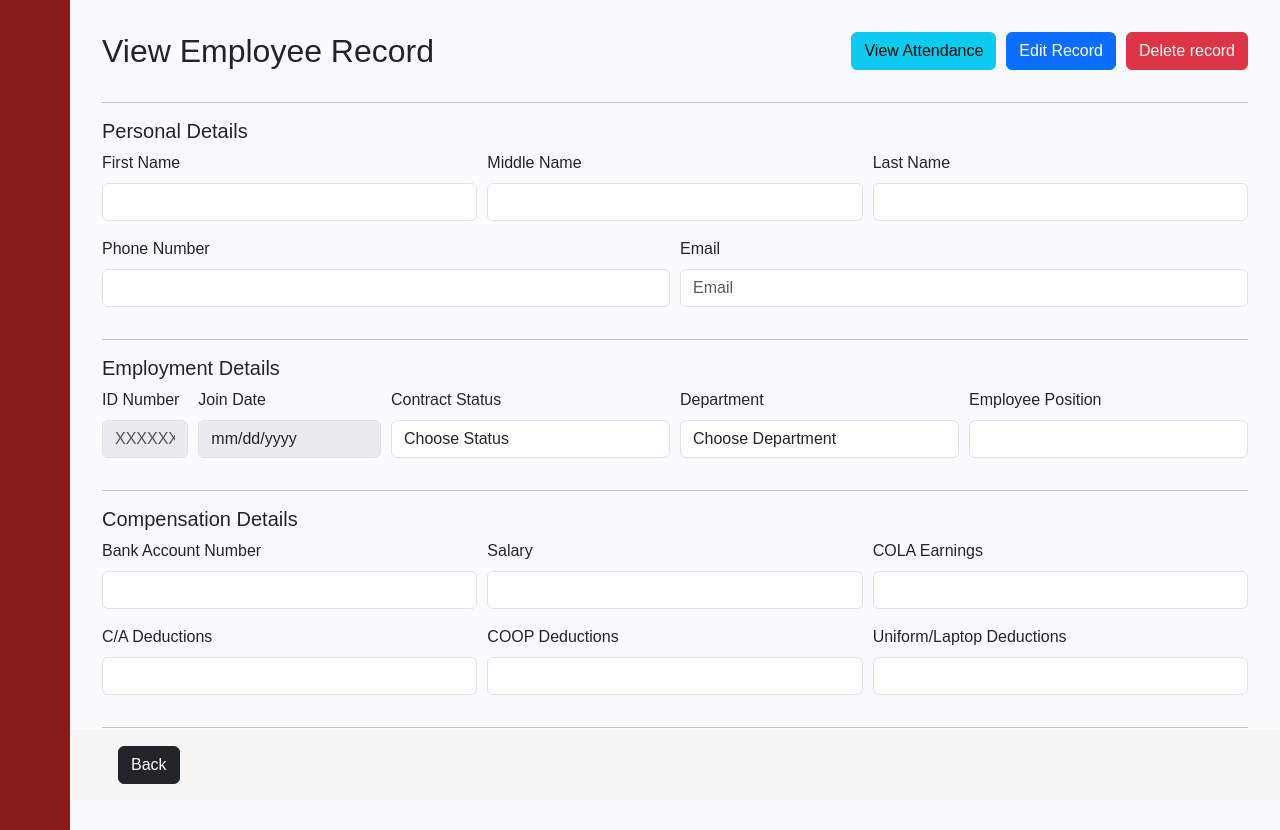
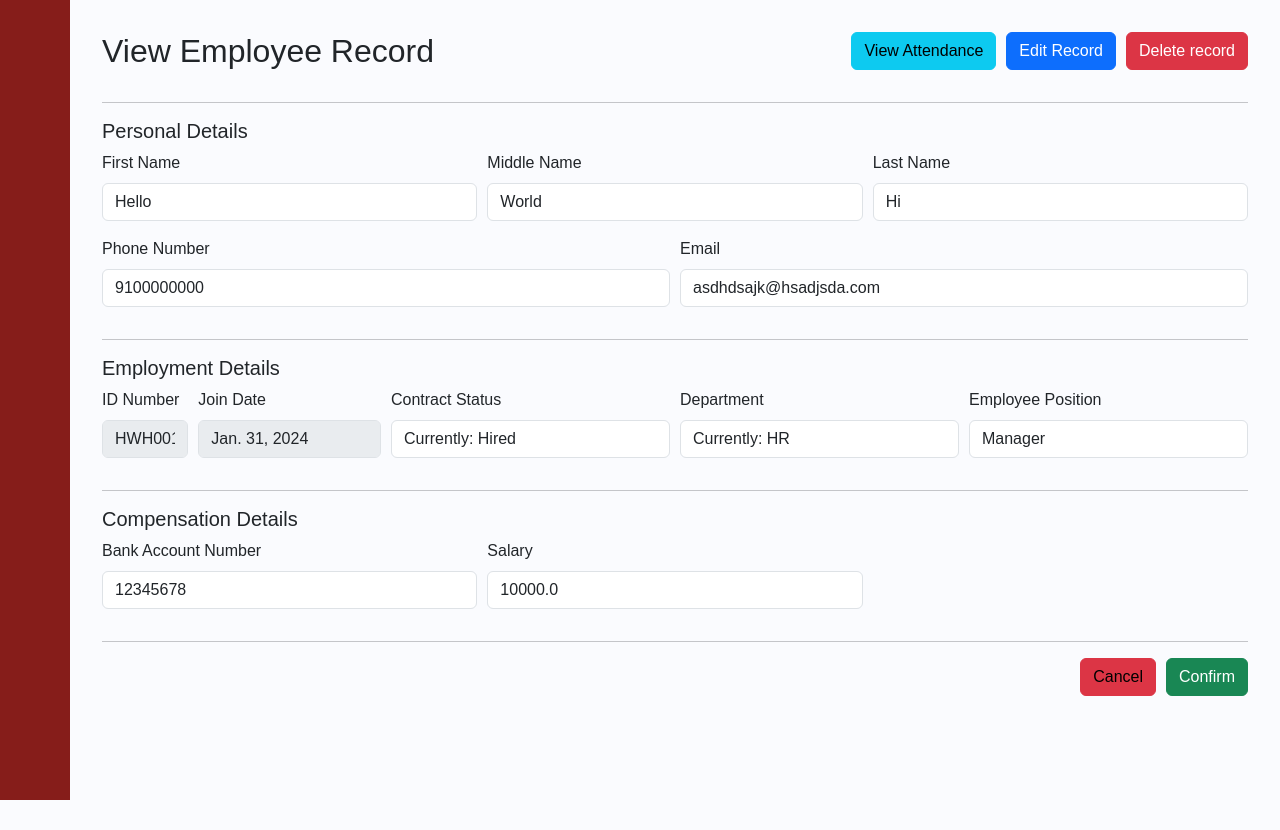
Before and after one commit to Auresan/MSYS42PayRoll, a Django app: a page that uses shpayrollappv2/shpayrollappv2/payrollapp/templates/payrollapp/employee_info.html in a window 1280 px wide. After the commit the page ends 800 px from the top, so only its background shows below. Run offline with Django 4.2, Linux system fonts and the light colour scheme; data comes from the database, SQL or seed files in the repository; both versions use the stored data as it was after the commit; some libraries are stand-ins or nearby versions; some web fonts are replaced.

Commit message:
Fixed Edit page
Again, please remember to name the HTML tags. The code searches for a name not ID

```diff
--- a/shpayrollappv2/shpayrollappv2/payrollapp/templates/payrollapp/employee_database.html
+++ b/shpayrollappv2/shpayrollappv2/payrollapp/templates/payrollapp/employee_database.html
@@ -26,9 +26,14 @@
             </ul>
         </div>
     </div>
+
     <div class="content">
         <h2>Employee Database</h2>
+
         <div style="overflow-x:auto;">
+          {% for message in messages %}
+          <p{% if message.tags %} class="{{ message.tags }}"{% endif %}>{{ message }}</p>
+          {% endfor %}
             <table id="posts">
                 <thead>
                     <tr>
--- a/shpayrollappv2/shpayrollappv2/payrollapp/templates/payrollapp/employee_info.html
+++ b/shpayrollappv2/shpayrollappv2/payrollapp/templates/payrollapp/employee_info.html
@@ -14,28 +14,31 @@
         </div>
     </div>
     <hr>
-    <form>
+    {% for message in messages %}
+            <p{% if message.tags %} class="{{ message.tags }}"{% endif %}>{{ message }}</p>
+    {% endfor %}
+    <form method="POST" action="#">{% csrf_token %}
         <h5> Personal Details </h5>
         <div class="form-row">
           <div class="form-group col-md-4">
             <label for="inputFstName">First Name</label>
-            <input type="text" class="form-control" id="inputFstName" placeholder="" >
+            <input type="text" class="form-control" id="inputFstName" name="inputFstName"value="{{a.First_name}}">
           </div>
           <div class="form-group col-md-4">
             <label for="inputMidName">Middle Name</label>
-            <input type="text" class="form-control" id="inputMidName" placeholder="">
+            <input type="text" class="form-control" id="inputMidName" name="inputMidName" value="{{a.Middle_name}}">
           </div>
           <div class="form-group col-md-4">
             <label for="inputLtName">Last Name</label>
-            <input type="text" class="form-control" id="inputLtName" placeholder="">
+            <input type="text" class="form-control" id="inputLtName" name="inputLtName" value="{{a.Last_name}}">
           </div>
           <div class="form-group col-md-6">
             <label for="inputPhone">Phone Number</label>
-            <input type="text" class="form-control" id="inputPhone" placeholder="">
+            <input type="number" class="form-control" id="inputPhone" name="inputPhone" value="{{a.Phone_Number}}">
           </div>
           <div class="form-group col-md-6">
             <label for="inputEmail4">Email</label>
-            <input type="email" class="form-control" id="inputEmail4" placeholder="Email">
+            <input type="email" class="form-control" id="inputEmail4" name="inputEmail4" value="{{a.Email}}"">
           </div>
         </div>
         <hr>
@@ -44,34 +47,35 @@
         <div class="form-row">
             <div class="form-group col-md-1">
                 <label for="inputID">ID Number</label>
-                <input type="text" class="form-control" id="inputID" placeholder="XXXXXX" readonly>
+                <input type="text" class="form-control" id="inputID" name="inputID" value="{{a.id_number}}" readonly>
             </div>
             <div class="form-group col-md-2">
                 <label for="inputJoinDate">Join Date</label>
-                <input type="date" class="form-control" id="inputJoinDate" placeholder="XXXXXX" readonly>
+                <input type="text" class="form-control" id="inputJoinDate" name="inputJoinDate" placeholder="{{a.Join_Date}}" value="{{a.Join_Date}}" readonly>
             </div>
             <div class="form-group col-md-3">
                 <label for="inputEmpStat">Contract Status</label>
-                <select id="inputEmpStat" class="form-control">
-                  <option selected>Choose Status</option>
-                  <option>1</option>
-                  <option>2</option>
-                  <option>3</option>
+                <select id="inputEmpStat" name="inputEmpStat" class="form-control">
+                  <option selected value="{{a.Status}}">Currently: {{a.Status}}</option>
+                  <option value="Hired">Hired</option>
+                  <option value="Terminated">Terminated</option>
+                  <option value="On Leave">On Leave</option>
                 </select>
             </div>
             <div class="form-group col-md-3">
                 <label for="inputDept">Department</label>
-                <select id="inputDept" class="form-control">
-                  <option selected>Choose Department</option>
-                  <option>1</option>
-                  <option>2</option>
-                  <option>3</option>
+                <select id="inputDept" name="inputDept" class="form-control">
+                  <option selected value="{{a.Department}}">Currently: {{a.Department}}</option>
+                  <option value="HR">HR</option>
+                  <option value="IT">IT</option>
+                  <option value="Sales">Sales</option>
+                  <option value="Accounting">Accounting</option>
                 </select>
             </div>
 
             <div class="form-group col-md-3">
                 <label for="inputPosition">Employee Position</label>
-                <input type="text" class="form-control" id="inputPosition" placeholder="">
+                <input type="text" class="form-control" id="inputPosition" name="inputPosition" value="{{a.Role}}">
             </div>
 
         </div>
@@ -81,13 +85,13 @@
         <div class="form-row">
             <div class="form-group col-md-4">
                 <label for="inputBankAccNo">Bank Account Number</label>
-                <input type="text" class="form-control" id="inputBankAccNo" placeholder="">
+                <input type="number" class="form-control" id="inputBankAccNo" name="inputBankAccNo" value="{{a.BankNumber}}">
             </div>
             <div class="form-group col-md-4">
                 <label for="inputSalary">Salary</label>
-                <input type="text" class="form-control" id="inputSalary" placeholder="">
+                <input type="number" class="form-control" id="inputSalary" name="inputSalary" value="{{a.Salary}}">
             </div>
-            <div class="form-group col-md-4">
+            <!---<div class="form-group col-md-4">
                 <label for="inputCOLA">COLA Earnings</label>
                 <input type="text" class="form-control" id="inputCOLA" placeholder="">
             </div>
@@ -102,13 +106,13 @@
             <div class="form-group col-md-4">
                 <label for="inputU/LDeduc">Uniform/Laptop Deductions</label>
                 <input type="text" class="form-control" id="inputU/LDeduc" placeholder="">
-            </div>
+            </div>--->
         </div>
         <hr>
         <div>
             <ul class="action-icons">
                 <li><a class="btn btn-danger" href="{% url 'employee_database' %}" type="button">Cancel</a></li>
-                <li><a class="btn btn-success" type="button">Confirm</a></li>
+                <li><button class="btn btn-success" type="submit">Confirm</button></li>
             </ul>
         </div>
 
@@ -117,13 +121,6 @@
 
  </div>
 
- <footer>
-    <div class="footer-wrap">
-        <div class="back-button">
-            <a class="btn btn-dark mx-3" href="{% url 'employee_database' %}" type="button">Back</a>
-        </div>
-    </div>
-</footer>
 
 
 
--- a/shpayrollappv2/shpayrollappv2/payrollapp/views.py
+++ b/shpayrollappv2/shpayrollappv2/payrollapp/views.py
@@ -21,8 +21,6 @@ def employee_database(request):
 def add_employee(request):
     #If form is submitted
     if(request.method=="POST"):
-
-        a = Employee.objects.all()
         id_no = 1
         id_no = str(id_no)
         #for b in a:
@@ -97,6 +95,7 @@ def add_employee(request):
             return render(request, 'payrollapp/add_employee.html')
         try:
             joindate = request.POST.get('inputJoinDate')
+            #messages.success(request, str(joindate))
         except:
             messages.warning(request, "Error missing values") #VERY NIECHE EDGE CASE(I took a look and the chances are incredibly slim but if in a miracle the company lasts THAT long, reallistically we should have migrated or upgraded but error code just in case)
             return render(request, 'payrollapp/add_employee.html')
@@ -170,8 +169,107 @@ def generate_page(request):
     return render(request, 'payrollapp/generate_page.html')
 
 def employee_info(request, EID):
-    a = get_object_or_404(Employee, pk = EID)
-    return render(request, 'payrollapp/employee_info.html', {'a':a})
+    if(request.method=="POST"):
+        a = get_object_or_404(Employee, pk = EID)
+        try:
+            last_name  = request.POST.get('inputLtName')
+        except:
+            messages.warning(request, "Error missing values Last Name") #VERY NIECHE EDGE CASE(I took a look and the chances are incredibly slim but if in a miracle the company lasts THAT long, reallistically we should have migrated or upgraded but error code just in case)
+            return render(request, 'payrollapp/employee_info.html', {'a':a})
+        try:
+            first_name = request.POST.get('inputFstName')
+        except:
+            messages.warning(request, "Error missing values first_name") #VERY NIECHE EDGE CASE(I took a look and the chances are incredibly slim but if in a miracle the company lasts THAT long, reallistically we should have migrated or upgraded but error code just in case)
+            return render(request, 'payrollapp/employee_info.html', {'a':a})
+        try:
+            middle_name = request.POST.get('inputMidName')
+        except:
+            messages.warning(request, "Error missing values middle_name") #VERY NIECHE EDGE CASE(I took a look and the chances are incredibly slim but if in a miracle the company lasts THAT long, reallistically we should have migrated or upgraded but error code just in case)
+            return render(request, 'payrollapp/employee_info.html', {'a':a})
+        try:#Need to fix in case of changing name if the ID will change as well
+            idnumber = request.POST.get('inputID')
+        except:
+            messages.warning(request, "Error missing values idnumber") #VERY NIECHE EDGE CASE(I took a look and the chances are incredibly slim but if in a miracle the company lasts THAT long, reallistically we should have migrated or upgraded but error code just in case)
+            return render(request, 'payrollapp/employee_info.html', {'a':a})
+        try:
+            pnumber = request.POST.get('inputPhone')
+        except:
+            messages.warning(request, "Error missing values pnumber") #VERY NIECHE EDGE CASE(I took a look and the chances are incredibly slim but if in a miracle the company lasts THAT long, reallistically we should have migrated or upgraded but error code just in case)
+            return render(request, 'payrollapp/employee_info.html', {'a':a})
+        try:
+            email = str(request.POST.get('inputEmail4'))
+        except:
+            messages.warning(request, "Error missing values email") #VERY NIECHE EDGE CASE(I took a look and the chances are incredibly slim but if in a miracle the company lasts THAT long, reallistically we should have migrated or upgraded but error code just in case)
+            return render(request, 'payrollapp/employee_info.html', {'a':a})
+
+        try:
+            department  = str(request.POST.get('inputDept'))
+        except:
+            messages.warning(request, "Error missing values department") #VERY NIECHE EDGE CASE(I took a look and the chances are incredibly slim but if in a miracle the company lasts THAT long, reallistically we should have migrated or upgraded but error code just in case)
+            return render(request, 'payrollapp/employee_info.html', {'a':a})
+        try:
+            status  = str(request.POST.get('inputEmpStat'))
+        except:
+            messages.warning(request, "Error missing values status") #VERY NIECHE EDGE CASE(I took a look and the chances are incredibly slim but if in a miracle the company lasts THAT long, reallistically we should have migrated or upgraded but error code just in case)
+            return render(request, 'payrollapp/employee_info.html', {'a':a})
+        try:
+            position = str(request.POST.get('inputPosition'))
+        except:
+            messages.warning(request, "Error missing values position") #VERY NIECHE EDGE CASE(I took a look and the chances are incredibly slim but if in a miracle the company lasts THAT long, reallistically we should have migrated or upgraded but error code just in case)
+            return render(request, 'payrollapp/employee_info.html', {'a':a})
+        try:
+            joindate = request.POST.get('inputJoinDate')
+        except:
+            messages.warning(request, "Error missing values joindate") #VERY NIECHE EDGE CASE(I took a look and the chances are incredibly slim but if in a miracle the company lasts THAT long, reallistically we should have migrated or upgraded but error code just in case)
+            return render(request, 'payrollapp/employee_info.html', {'a':a})
+        try:
+            # Convert the date string to a datetime object
+            joindate = timezone.datetime.strptime(joindate, "%b. %d, %Y").date()
+        except ValueError:
+            # Handle the case where the date string is not in the correct format
+            messages.warning(request, "Invalid date format. Please use YYYY-MM-DD.")
+            return render(request, 'payrollapp/employee_info.html', {'a':a})
+        try:
+            banknumber = str(request.POST.get('inputBankAccNo'))
+        except:
+            messages.warning(request, "Error missing values banknumber") #VERY NIECHE EDGE CASE(I took a look and the chances are incredibly slim but if in a miracle the company lasts THAT long, reallistically we should have migrated or upgraded but error code just in case)
+            return render(request, 'payrollapp/employee_info.html', {'a':a})
+        try:
+            salary = float(request.POST.get('inputSalary'))
+        except:
+            messages.warning(request, "Error missing values salary") #VERY NIECHE EDGE CASE(I took a look and the chances are incredibly slim but if in a miracle the company lasts THAT long, reallistically we should have migrated or upgraded but error code just in case)
+            return render(request, 'payrollapp/employee_info.html', {'a':a})
+        #Check if employee exists or if the ID is in use(This can be an and if you want to allow same name employees but different IDs but RAW its name or ID)
+#        if Employee.objects.filter.filter(pk=EID).update.exists():
+   #         #Message warning, Employee exists/ID in use
+    #        messages.warning(request, "Employee/ID Number Already Exists!")
+     #       #Render create employee
+      #      return render(request, 'payrollapp/employee_info.html', {'a':a})
+       # else:
+        try:
+                #Attempts to create employee
+            Employee.objects.filter(pk=EID).update(Last_name=last_name,
+                                        First_name=first_name,
+                                        Middle_name=middle_name,
+                                        id_number=idnumber,
+                                        Status=status,
+                                        Department=department,
+                                        Role=str(position),
+                                        Join_Date=joindate,
+                                        Phone_Number=int(pnumber),
+                                        Email=email,
+                                        BankNumber=int(banknumber),
+                                        Salary=salary)
+            messages.success(request, "Employee updated successfully!")
+            return redirect('employee_database')
+        except:#None Type
+                #Message warning, Employee exists/ID in use
+            messages.warning(request, "Empty field/Incorrect inputs detected!" + str(type(last_name)) + str(type(first_name)) + str(type(middle_name)) + str(type(idnumber)) + str(type(status)) + str(type(department)) + str(type([position]))  + str(type(joindate)) + str(type(pnumber)) + str(type(email)) + str(type(banknumber)) + str(type(salary)))
+                #Render create employee
+            return render(request, 'payrollapp/employee_info.html', {'a':a})
+    else:
+        a = get_object_or_404(Employee, pk = EID)
+        return render(request, 'payrollapp/employee_info.html', {'a':a})
 
 def attendance_db(request):
     return render(request, 'payrollapp/attendance_db.html')
```
Also changed, not shown: shpayrollappv2/shpayrollappv2/db.sqlite3.
